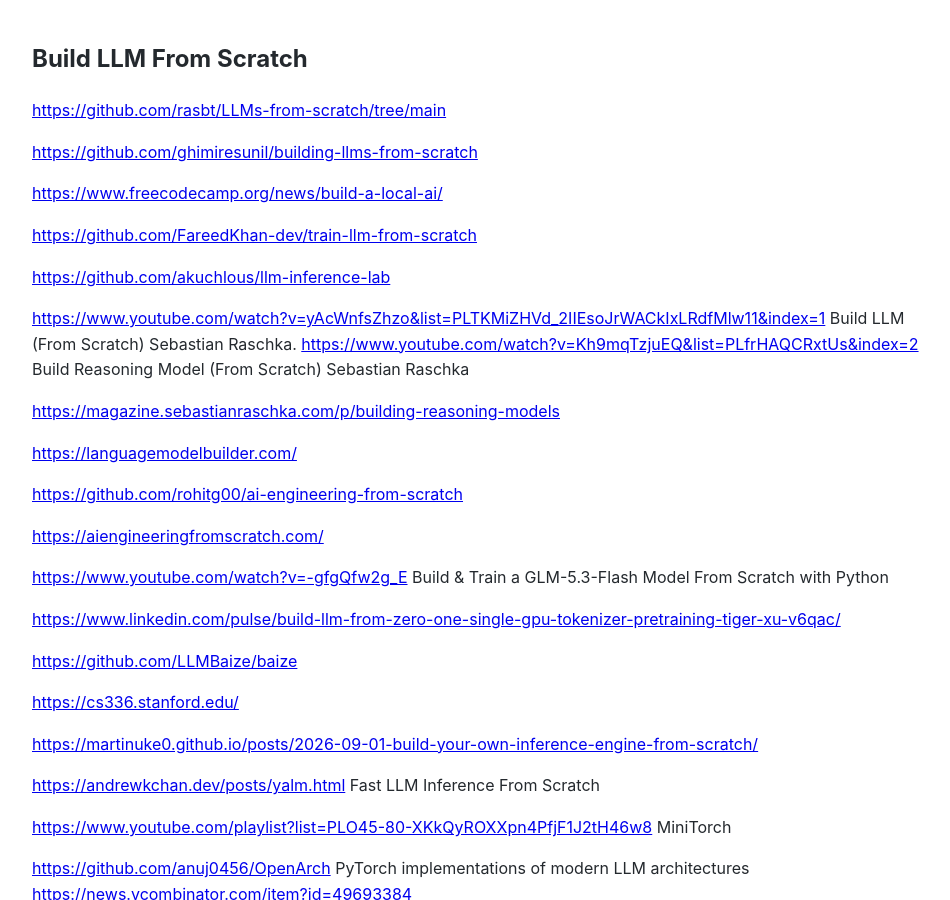
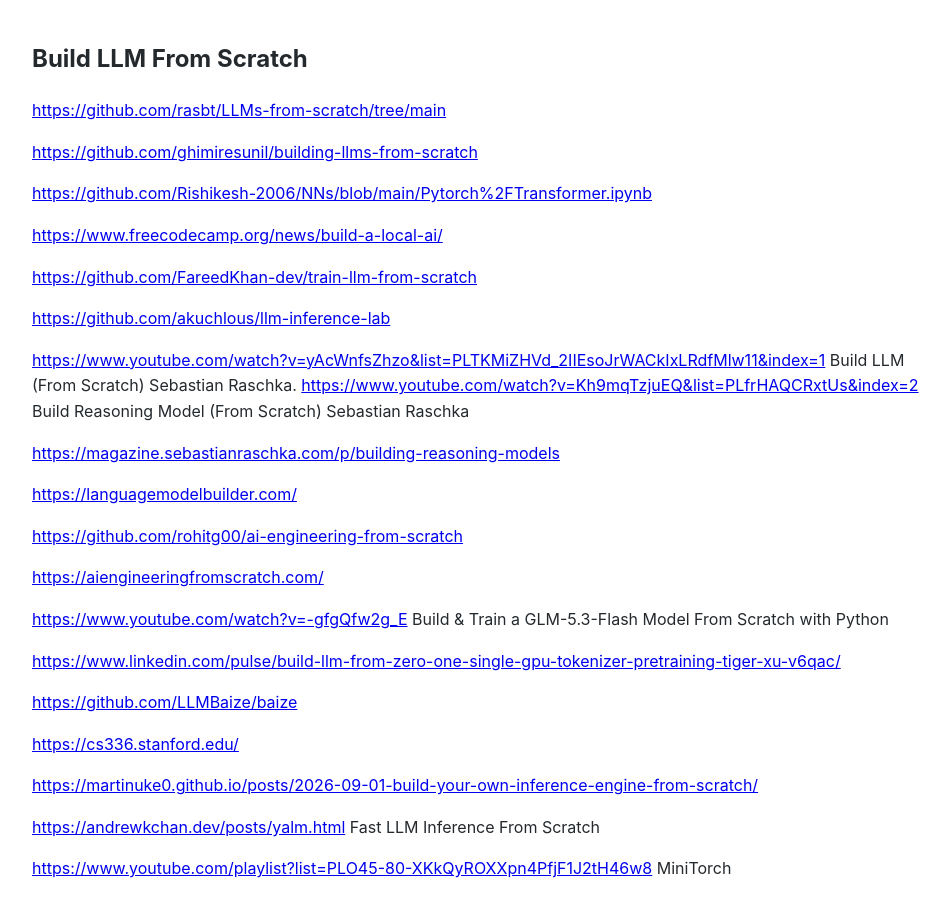
Before and after one commit to Michael-Lubinsky/michael-lubinsky.github.com, a Jekyll site: the page built from ml/from_scratch.md, in a window 1280 px wide and 900 px high. Shown: the whole window, without its empty margins (158-1108 px from the left). Built offline with Jekyll 4.4.1, drawn with Linux system fonts in a browser that asks for light colours; our own code applies the rules of GitHub Pages for plain Markdown files.

Commit message:
Update from_scratch.md

```diff
--- a/ml/from_scratch.md
+++ b/ml/from_scratch.md
@@ -3,6 +3,8 @@
 <https://github.com/rasbt/LLMs-from-scratch/tree/main>
 
 <https://github.com/ghimiresunil/building-llms-from-scratch>
+
+<https://github.com/Rishikesh-2006/NNs/blob/main/Pytorch%2FTransformer.ipynb>
 
 <https://www.freecodecamp.org/news/build-a-local-ai/>
 
```
